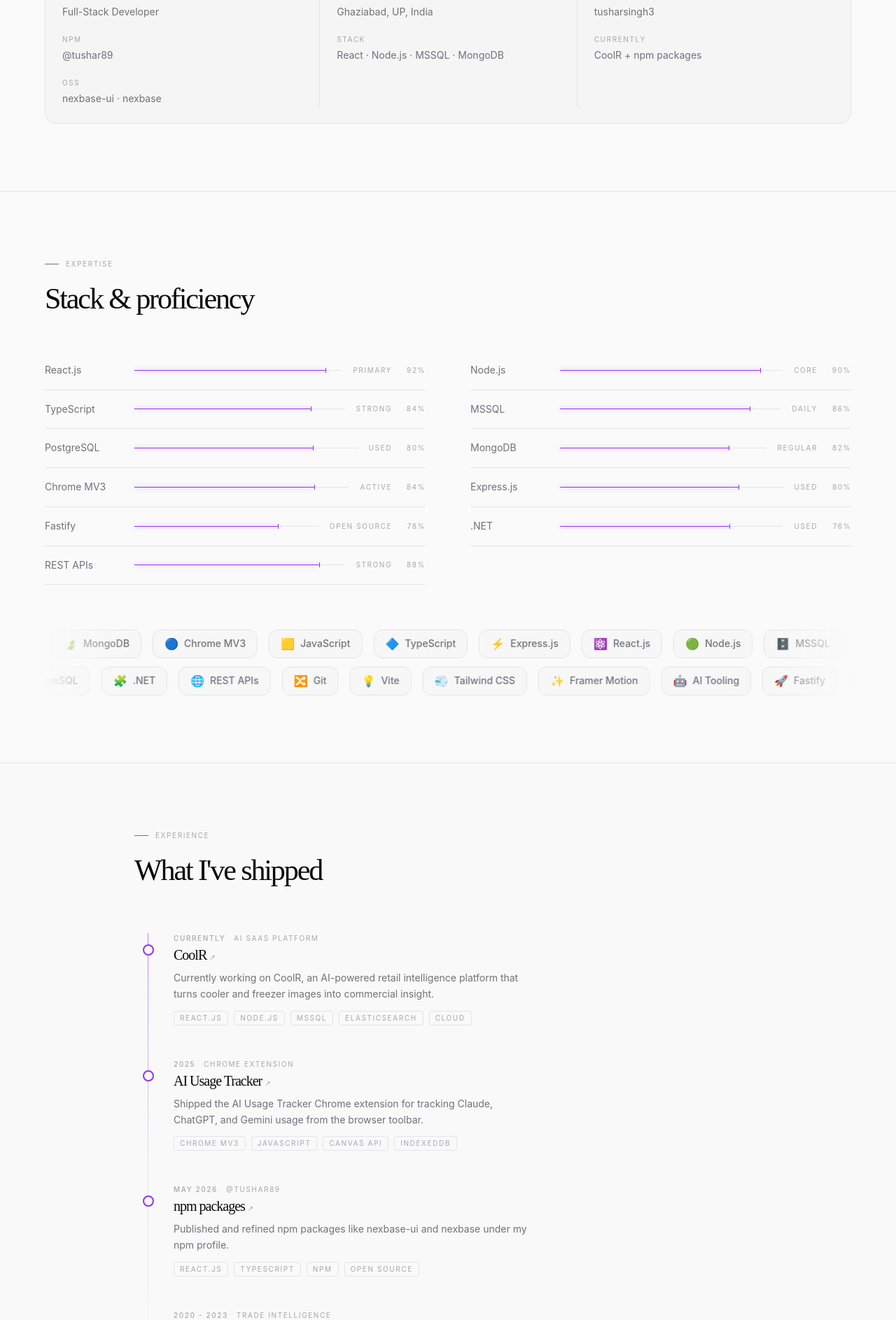
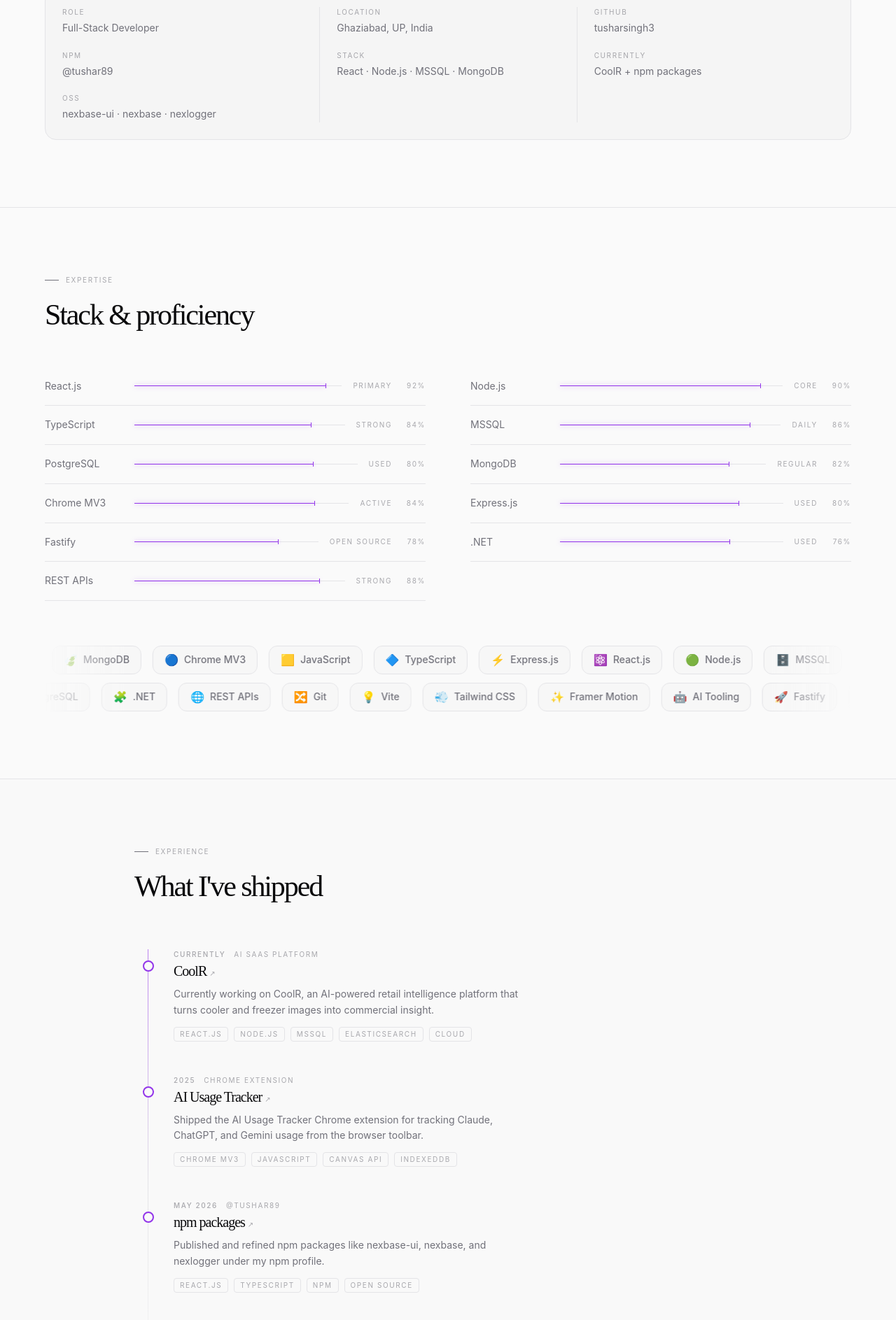
Before and after one commit to tusharsingh3/portfolio, a React (Vite) app: page / in a window 1280 px wide. Shown: the part 2760-4647 px from the top of the page at 70% size. Built offline with nearby package versions, Linux system fonts and the light colour scheme.

Commit message:
feat: add nexlogger to open-source project and package descriptions

```diff
--- a/src/components/BentoAbout.jsx
+++ b/src/components/BentoAbout.jsx
@@ -73,8 +73,9 @@
               <span className="text-foreground">Volza</span> on global trade data experiences.
             </p>
             <p className="type-text mb-4">
-              On the open-source side: <span className="text-foreground">nexbase-ui</span> and{" "}
-              <span className="text-foreground">nexbase</span>, both published under my npm profile
+              On the open-source side: <span className="text-foreground">nexbase-ui</span>,{" "}
+              <span className="text-foreground">nexbase</span>, and{" "}
+              <span className="text-foreground">nexlogger</span>, all published under my npm profile
               <span className="text-foreground"> @tushar89</span>.
             </p>
             <p className="type-text">
@@ -113,7 +114,7 @@
               <div className="py-4 md:py-0 md:pr-6">
                 <InfoBlock label="Role" value="Full-Stack Developer" />
                 <InfoBlock className="mt-5" label="npm" value="@tushar89" />
-                <InfoBlock className="mt-5" label="OSS" value="nexbase-ui · nexbase" />
+                <InfoBlock className="mt-5" label="OSS" value="nexbase-ui · nexbase · nexlogger" />
               </div>
 
               <div className="py-4 md:py-0 md:px-6">
--- a/src/components/RadialTimeline.jsx
+++ b/src/components/RadialTimeline.jsx
@@ -30,7 +30,7 @@
     title: "npm packages",
     org: "@tushar89",
     desc:
-      "Published and refined npm packages like nexbase-ui and nexbase under my npm profile.",
+      "Published and refined npm packages like nexbase-ui, nexbase, and nexlogger under my npm profile.",
     tags: ["React.js", "TypeScript", "npm", "Open Source"],
     accent: "hsl(142 71% 45%)",
     link: PROFILE.links.npmSettings,
```
